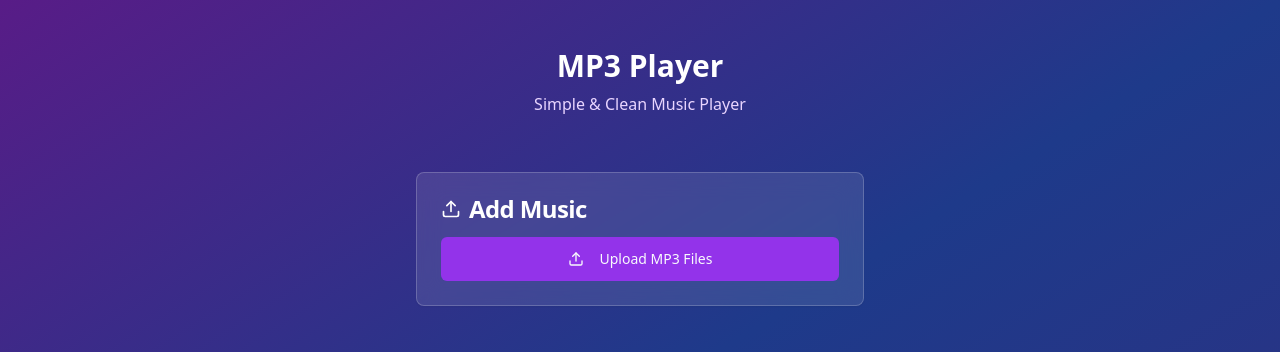
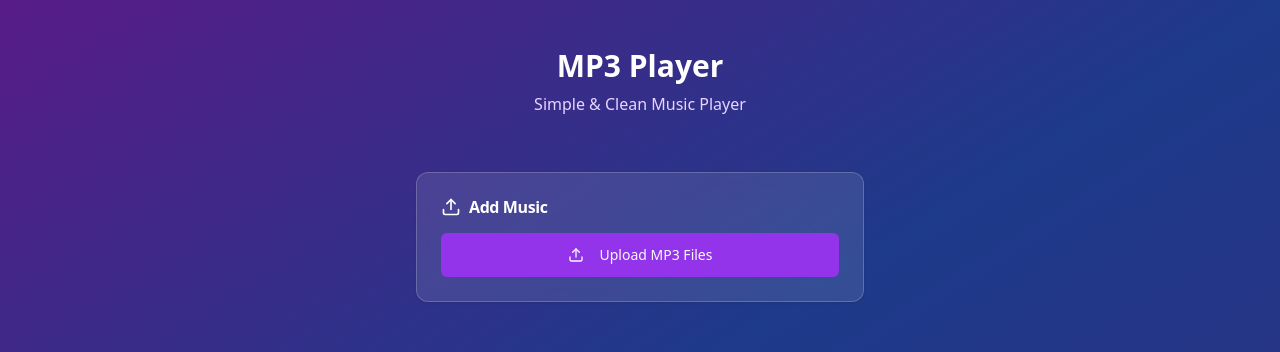
Before and after one commit to adnannawaz786-dotcom/simple-mp3-player-sqk74vfc, a Next.js app: page / in a window 1280 px wide. Shown: the top 352 px of the page. Built offline with nearby package versions, Linux system fonts and the light colour scheme.

Commit message:
Create card.jsx

```diff
--- /dev/null
+++ b/components/ui/card.jsx
@@ -0,0 +1,50 @@
+import * as React from 'react';
+
+import { cn } from '../../lib/utils';
+
+const Card = React.forwardRef(({ className, ...props }, ref) => (
+  <div
+    ref={ref}
+    className={cn("rounded-xl border bg-card text-card-foreground shadow", className)}
+    {...props} />
+))
+Card.displayName = "Card"
+
+const CardHeader = React.forwardRef(({ className, ...props }, ref) => (
+  <div
+    ref={ref}
+    className={cn("flex flex-col space-y-1.5 p-6", className)}
+    {...props} />
+))
+CardHeader.displayName = "CardHeader"
+
+const CardTitle = React.forwardRef(({ className, ...props }, ref) => (
+  <div
+    ref={ref}
+    className={cn("font-semibold leading-none tracking-tight", className)}
+    {...props} />
+))
+CardTitle.displayName = "CardTitle"
+
+const CardDescription = React.forwardRef(({ className, ...props }, ref) => (
+  <div
+    ref={ref}
+    className={cn("text-sm text-muted-foreground", className)}
+    {...props} />
+))
+CardDescription.displayName = "CardDescription"
+
+const CardContent = React.forwardRef(({ className, ...props }, ref) => (
+  <div ref={ref} className={cn("p-6 pt-0", className)} {...props} />
+))
+CardContent.displayName = "CardContent"
+
+const CardFooter = React.forwardRef(({ className, ...props }, ref) => (
+  <div
+    ref={ref}
+    className={cn("flex items-center p-6 pt-0", className)}
+    {...props} />
+))
+CardFooter.displayName = "CardFooter"
+
+export { Card, CardHeader, CardFooter, CardTitle, CardDescription, CardContent }
```
